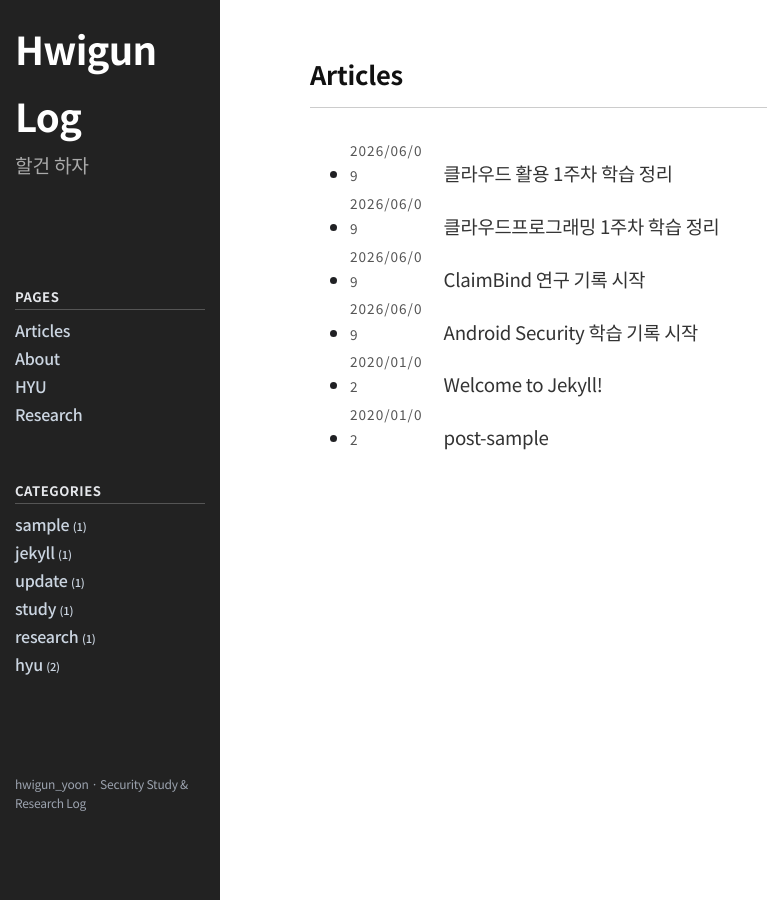
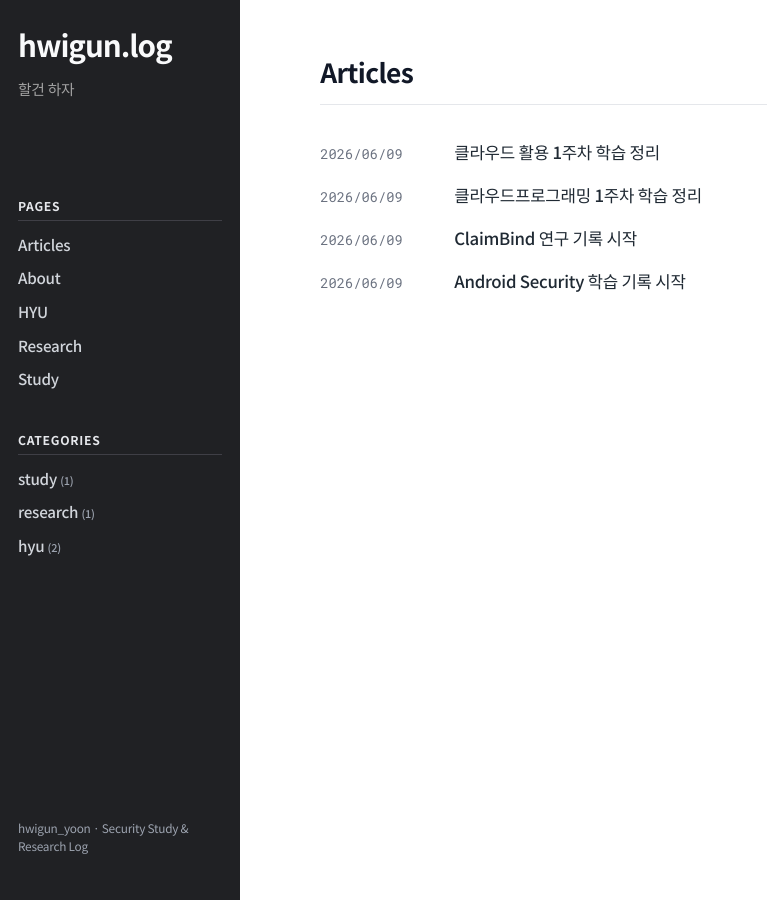
Before and after one commit to Hwigun46/Hwigun46.github.io, a Jekyll site: the page built from index.md, in a window 1280 px wide. Shown: the whole page, without its empty margins (0-767 px from the left). Built offline with Jekyll 4.4.1, drawn with Linux system fonts in a browser that asks for light colours; some web fonts are replaced.

Commit message:
Refine blog typography and responsive layout

```diff
--- a/_config.yml
+++ b/_config.yml
@@ -1,24 +1,4 @@
-# Welcome to Jekyll!
-#
-# This config file is meant for settings that affect your whole blog, values
-# which you are expected to set up once and rarely edit after that. If you find
-# yourself editing this file very often, consider using Jekyll's data files
-# feature for the data you need to update frequently.
-#
-# For technical reasons, this file is *NOT* reloaded automatically when you use
-# 'bundle exec jekyll serve'. If you change this file, please restart the server process.
-#
-# If you need help with YAML syntax, here are some quick references for you:
-# https://learn-the-web.algonquindesign.ca/topics/markdown-yaml-cheat-sheet/#yaml
-# https://learnxinyminutes.com/docs/yaml/
-#
-# Site settings
-# These are used to personalize your new site. If you look in the HTML files,
-# you will see them accessed via {{ site.title }}, {{ site.email }}, and so on.
-# You can create any custom variable you would like, and they will be accessible
-# in the templates via {{ site.myvariable }}.
-
-title: Hwigun Log
+title: hwigun.log
 email: hy010827@naver.com
 description: >- # this means to ignore newlines until "baseurl:"
   할건 하자
@@ -26,8 +6,7 @@
 url: "https://hwigun46.github.io" # the base hostname & protocol for your site, e.g. http://example.com
 github_username: Hwigun46
 highlighter: rouge
-svg:
-  optimize: true
+
 # Build settings
 # theme: minima
 highlighter-theme: monokai
@@ -37,11 +16,13 @@
 category_dir: category/
 tag_dir: tag/
 header_pages:
+  - README.md
   - hyu.md
   - study.md
   - research.md
   - category.md
-
+svg:
+  optimize: true
 # Exclude from processing.
 # The following items will not be processed, by default.
 # Any item listed under the `exclude:` key here will be automatically added to
--- a/public/css/style.css
+++ b/public/css/style.css
@@ -3,66 +3,65 @@
 @import url(syntax/monokai.css);
 
 :root {
-  --blue: #007bff;
-  --indigo: #6610f2;
-  --purple: #6f42c1;
-  --pink: #e83e8c;
-  --red: #dc3545;
-  --orange: #fd7e14;
-  --yellow: #ffc107;
-  --green: #28a745;
-  --teal: #20c997;
-  --cyan: #17a2b8;
-  --white: #fff;
-  --gray: #6c757d;
-  --gray-dark: #343a40;
-  --primary: #007bff;
-  --secondary: #6c757d;
-  --success: #28a745;
-  --info: #17a2b8;
-  --warning: #ffc107;
-  --danger: #dc3545;
-  --light: #f8f9fa;
-  --dark: #343a40;
-  --breakpoint-xs: 0;
-  --breakpoint-sm: 576px;
-  --breakpoint-md: 768px;
-  --breakpoint-lg: 992px;
-  --breakpoint-xl: 1200px;
-  --font-family-sans-serif: "Pretendard", "Noto Sans KR", -apple-system, BlinkMacSystemFont, "Segoe UI", sans-serif;
-  --font-family-monospace: "Roboto Mono", "SFMono-Regular", "Consolas", "Menlo", monospace;
+  --font-sans: "Pretendard", "Noto Sans KR", -apple-system, BlinkMacSystemFont, "Segoe UI", sans-serif;
+  --font-mono: "Roboto Mono", "SFMono-Regular", "Consolas", "Menlo", monospace;
+
+  --color-bg: #ffffff;
+  --color-text: #202124;
+  --color-muted: #6b7280;
+  --color-link: #2563eb;
+  --color-border: #e5e7eb;
+
+  --sidebar-bg: #202124;
+  --sidebar-text: #f9fafb;
+  --sidebar-muted: #a3a3a3;
+  --sidebar-link: #d1d5db;
+  --sidebar-link-hover: #ffffff;
+  --sidebar-border: #3f3f46;
+
+  --content-max-width: 980px;
 }
 
 * {
   box-sizing: border-box;
 }
 
-article, aside, figcaption, figure, footer, header, hgroup, main, nav, section {
+article,
+aside,
+figcaption,
+figure,
+footer,
+header,
+hgroup,
+main,
+nav,
+section {
   display: block;
 }
 
 html {
   height: 100%;
+  font-size: 16px;
 }
 
 body {
   height: 100%;
   margin: 0;
   padding: 0;
-	font-family: "Pretendard", "Noto Sans KR", -apple-system, BlinkMacSystemFont, "Segoe UI", sans-serif;
+  font-family: var(--font-sans);
   font-size: 16px;
   font-weight: 400;
   line-height: 1.75;
   letter-spacing: -0.015em;
-	color: #202124;
-	background-color: #ffffff;
+  color: var(--color-text);
+  background-color: var(--color-bg);
   word-break: keep-all;
   overflow-wrap: break-word;
 }
 
 a {
+  color: var(--color-link);
   text-decoration: none;
-	color: #007bff;
   background-color: transparent;
 }
 
@@ -70,44 +69,41 @@
   text-decoration: underline;
 }
 
-pre {
-	display: block;
-	overflow: auto;
-	margin-bottom: 20px;
-	padding: 14px 16px;
-	line-height: 1.55;
-	border-radius: 6px;
-}
-
-code {
-	font-family: "Roboto Mono", "SFMono-Regular", "Consolas", "Menlo", monospace;
-	font-size: 0.88em;
-	margin: 0;
-}
+/* Layout */
 
 .container {
   min-height: 100%;
   display: flex;
-	justify-content: space-between;
   flex-flow: row nowrap;
 }
 
-.content {
-	/*margin-left: 180px;*/
-	flex: 1 1 auto;
-	padding: 0px 30px;
+.sidebar {
+  display: flex;
+  flex-flow: column nowrap;
+  flex: 0 0 240px;
+  min-height: 100vh;
+  padding: 28px 18px;
+  z-index: 1;
+  background-color: var(--sidebar-bg);
+  color: var(--sidebar-text);
 }
 
-.sidebar {
-	/*position: fixed;*/
-	display: flex;
-	flex-flow: column nowrap;
-	flex: 0 0 220px;
-	padding: 15px;
-	z-index: 1;
-	background-color: #222;
-	color: #fff;
+.content {
+  flex: 1 1 auto;
+  padding: 0 42px;
 }
+
+article {
+  max-width: var(--content-max-width);
+  padding: 0 4%;
+  margin: 0 auto 100px;
+  font-size: 17px;
+  font-weight: 400;
+  line-height: 1.85;
+  letter-spacing: -0.015em;
+}
+
+/* Sidebar */
 
 .sidebar-item {
   display: block;
@@ -115,125 +111,180 @@
 
 .sidebar ul {
   list-style-type: none;
-	padding-inline-start: 0px;
+  padding-inline-start: 0;
+  margin: 0;
+}
+
+.sidebar-header {
+  margin-bottom: 58px;
 }
 
 .sidebar-brand > a {
-	font-size: 240%;
-	font-family: "Pretendard", "Noto Sans KR", -apple-system, BlinkMacSystemFont, "Segoe UI", sans-serif;
+  display: block;
+  font-family: var(--font-sans);
+  font-size: 1.85rem;
   font-weight: 700;
-	letter-spacing: -0.02em;
-	color: #fff;
+  line-height: 1.15;
+  letter-spacing: -0.035em;
+  color: var(--sidebar-text);
+  white-space: nowrap;
+}
+
+.sidebar-brand > a:hover {
+  text-decoration: none;
 }
 
 .lead {
-	font-size: 120%;
-	color: #aaa;
-}
-
-.sidebar-header {
-	margin-bottom: 50px;
+  margin-top: 16px;
+  font-size: 0.92rem;
+  font-weight: 500;
+  line-height: 1.55;
+  color: var(--sidebar-muted);
 }
 
 .sidebar-nav {
-	margin-top: 20px;
+  margin-top: 22px;
+}
+
+.sidebar-nav + .sidebar-nav {
+  margin-top: 34px;
 }
 
 .nav-title {
-	font-size: 0.82rem;
-	font-family: "Pretendard", "Noto Sans KR", sans-serif;
+  margin-bottom: 9px;
+  padding-bottom: 5px;
+  border-bottom: 1px solid var(--sidebar-border);
+  font-family: var(--font-sans);
+  font-size: 0.76rem;
   font-weight: 700;
+  line-height: 1.4;
+  letter-spacing: 0.06em;
   text-transform: uppercase;
-	letter-spacing: 0.04em;
-	border-bottom: 1px solid #555;
-	margin-bottom: 6px;
   color: #e5e7eb;
 }
 
 a.nav-item {
-	font-size: 1rem;
-	font-family: "Pretendard", "Noto Sans KR", sans-serif;
+  display: inline-block;
+  margin: 3px 0;
+  font-family: var(--font-sans);
+  font-size: 0.95rem;
   font-weight: 500;
+  line-height: 1.45;
   text-transform: none;
+  color: var(--sidebar-link);
+}
+
+a.nav-item:hover {
+  color: var(--sidebar-link-hover);
+  text-decoration: none;
+}
+
+.badge {
+  font-size: 0.72em;
+  color: #9ca3af;
+}
+
+.badge::before {
+  content: "(";
+}
+
+.badge::after {
+  content: ")";
+}
+
+.sidebar-footer {
+  margin-top: auto;
+  padding-top: 48px;
+  font-family: var(--font-sans);
+  font-size: 0.74rem;
+  font-weight: 400;
+  line-height: 1.55;
+  color: #9ca3af;
+}
+
+.sidebar-footer a {
   color: #cbd5e1;
 }
 
-a.nav-item:hover { color: #777; }
+/* Home / Post list */
 
-.badge { font-size: 70%; }
-.badge::before { content: "("; }
-.badge::after { content: ")"; }
+.post-list {
+  list-style: none;
+  padding-left: 0;
+  margin-top: 28px;
+}
 
 .post-list > li {
+  display: grid;
+  grid-template-columns: 112px minmax(0, 1fr);
+  column-gap: 22px;
+  align-items: baseline;
+  margin-bottom: 17px;
+}
+
+.post-date {
+  display: block;
+  width: auto;
+  white-space: nowrap;
+  text-transform: none;
+  color: var(--color-muted);
+  letter-spacing: 0;
+  font-size: 0.86rem;
+  font-family: var(--font-mono);
+  line-height: 1.5;
 }
 
 .post-link {
-	margin-left: 10px;
-	font-size: 110%;
-	color: #333;
+  margin-left: 0;
+  font-size: 1.05rem;
+  font-weight: 500;
+  color: #1f2933;
+  line-height: 1.55;
 }
 
-#contact-list li .fa,
-article .share .btn {
-	-o-transition:color .2s ease-out, background 1s ease-in;
-  -ms-transition:color .2s ease-out, background 1s ease-in;
-  -moz-transition:color .2s ease-out, background 1s ease-in;
-  -webkit-transition:color .2s ease-out, background 1s ease-in;
-  transition:color .2s ease-out, background 1s ease-in;
-}
-#contact-list li:hover .fa-twitter, article .share .twitter:hover {
-	color: #00ACEE;
-	border-color: #00ACEE;
-}
-#contact-list li:hover .fa-linkedin {
-	color: #1D87BD;
-}
-#contact-list li:hover .fa-envelope {
-	color: #E93E30;
-}
-#contact-list li:hover .fa-pinterest {
-	color: #CC2127;
-}
-#contact-list li:hover .fa-rss {
-	color: #e74c3c;
-}
-#contact-list-secondary {
-	padding-bottom: 10px;
+.post-link:hover {
+  color: var(--color-link);
 }
 
-article .share .facebook:hover {
-	color: #43609C;
-	border-color: #43609C;
-}
-article .share .gplus:hover {
-	color: #C13929;
-	border-color: #C13929;
+/* Article */
+
+.page-header {
+  color: #111827;
+  text-shadow: none;
 }
 
-.page-header {
-	color: #e74c3c;
-	text-shadow: 1px 1px 1px rgba(150, 150, 150, 1);
+article img {
+  max-width: 100%;
 }
 
-article {
-	padding: 0 6% 0;
-	font-size: 17px;
-	font-weight: 400;
-	margin-bottom: 100px;
-	line-height: 1.85;
-	letter-spacing: -0.015em;
+article.home div a,
+article.home pre a {
+  color: #2c3e50;
 }
 
-article.home div a, article.home pre a { color: #2c3e50; }
-article.home div a:hover, article.home pre a:hover { color: #2c3e50; text-decoration: none; }
-article img { max-width: 100%; }
+article.home div a:hover,
+article.home pre a:hover {
+  color: #2c3e50;
+  text-decoration: none;
+}
 
-blockquote {
-	color: #828282;
-  	border-left: 4px solid #ccc;
-  	padding-left: 10px;
-  	margin: 0;
-  	margin-bottom: 15px;
+header.post-header {
+  padding: 54px 0 14px;
+  margin-bottom: 34px;
+  border-bottom: 1px solid var(--color-border);
+  text-align: center;
+}
+
+header.home {
+  text-align: left;
+}
+
+.post-title {
+  font-size: 1.65rem;
+  color: #111827;
+  font-weight: 700;
+  line-height: 1.35;
+  letter-spacing: -0.025em;
 }
 
 p {
@@ -247,7 +298,7 @@
 article h4,
 article h5,
 article h6 {
-	font-family: "Pretendard", "Noto Sans KR", -apple-system, BlinkMacSystemFont, "Segoe UI", sans-serif;
+  font-family: var(--font-sans);
   color: #1f2933;
   font-weight: 700;
   line-height: 1.35;
@@ -256,43 +307,117 @@
   margin-bottom: 0.8rem;
 }
 
+article h1 {
+  font-size: 1.75rem;
+}
+
+article h2 {
+  font-size: 1.45rem;
+  padding-bottom: 0.25rem;
+  border-bottom: 1px solid #edf0f3;
+}
+
+article h3 {
+  font-size: 1.22rem;
+}
+
 article.home h1 a,
 article.home h2 a,
 article.home h3 a,
 article.home h4 a {
-	color: #f2756a;
+  color: #1f2933;
 }
+
 article.home h1 a:hover,
 article.home h2 a:hover,
 article.home h3 a:hover,
 article.home h4 a:hover {
+  color: var(--color-link);
+}
+
+blockquote {
+  margin: 1.2rem 0;
+  padding: 0.75rem 1rem;
+  color: #4b5563;
+  background: #f9fafb;
+  border-left: 4px solid #d1d5db;
+}
+
+ul,
+ol {
+  padding-left: 1.35rem;
+}
+
+li {
+  margin-bottom: 0.35rem;
+}
+
+/* Code */
+
+pre {
+  display: block;
+  overflow: auto;
+  margin: 1.1rem 0 1.4rem;
+  padding: 14px 16px;
+  line-height: 1.55;
+  border-radius: 8px;
+}
+
+code {
+  font-family: var(--font-mono);
+  font-size: 0.88em;
+  margin: 0;
+}
+
+p code,
+li code {
+  padding: 0.12rem 0.32rem;
+  border-radius: 4px;
+  background: #f3f4f6;
+  color: #111827;
+}
+
+/* Social / legacy */
+
+#contact-list li .fa,
+article .share .btn {
+  transition: color 0.2s ease-out, background 1s ease-in;
+}
+
+#contact-list li:hover .fa-twitter,
+article .share .twitter:hover {
+  color: #00acee;
+  border-color: #00acee;
+}
+
+#contact-list li:hover .fa-linkedin {
+  color: #1d87bd;
+}
+
+#contact-list li:hover .fa-envelope {
+  color: #e93e30;
+}
+
+#contact-list li:hover .fa-pinterest {
+  color: #cc2127;
+}
+
+#contact-list li:hover .fa-rss {
   color: #e74c3c;
 }
 
-header.post-header {
-	padding: 50px 0px 10px 0px;
-	margin-bottom: 30px;
-	border-bottom: 1px solid #ccc;
-	text-align: center;
+#contact-list-secondary {
+  padding-bottom: 10px;
 }
 
-header.home {
-	text-align: left;
+article .share .facebook:hover {
+  color: #43609c;
+  border-color: #43609c;
 }
 
-.post-title {
-	font-size: 1.5em;
-	color: #111;
-	font-weight: bold;
-}
-
-.post-date {
-	text-transform: uppercase;
-	color: #555;
-	letter-spacing: 1px;
-	font-size: 0.8em;
-	display: inline-block;
-	width: 80px;
+article .share .gplus:hover {
+  color: #c13929;
+  border-color: #c13929;
 }
 
 .author .author-image {
@@ -302,58 +427,138 @@
 
 footer {
   padding-top: 15px;
-	font-family: "Pretendard", "Noto Sans KR", sans-serif;
+  font-family: var(--font-sans);
 }
 
-.sidebar-footer {
-	margin-top: 80px;
-	font-size: 0.75em;
-	font-weight: 400;
-	font-family: "Pretendard", "Noto Sans KR", sans-serif;
-	line-height: 1.6;
-	color: #9ca3af;
+/* Tablet */
+
+@media (max-width: 900px) {
+  .sidebar {
+    flex-basis: 220px;
+    padding: 24px 16px;
   }
 
-.sidebar-footer a {
-	color: #ccc;
-}
-
-
-@media (max-width: 576px) {
-	article {
-		font-size: 0.9em;
-		line-height: 1.5;
+  .sidebar-brand > a {
+    font-size: 1.6rem;
   }
 
   .content {
-		padding: 0px;
+    padding: 0 28px;
   }
+
+  article {
+    padding: 0 2%;
+  }
+}
+
+/* Mobile */
+
+@media (max-width: 576px) {
+  body {
+    font-size: 15px;
+    line-height: 1.7;
+  }
+
   .container {
     flex-direction: column;
   }
 
   .sidebar {
-		font-size: 0.8em;
     flex: 0 0 auto;
-		flex-flow: row nowrap;
-		height: auto;
+    min-height: auto;
+    padding: 18px 20px;
+  }
+
+  .sidebar-header {
+    margin-bottom: 18px;
+  }
+
+  .sidebar-brand > a {
+    font-size: 1.55rem;
+    white-space: nowrap;
+  }
+
+  .lead {
+    margin-top: 8px;
+    font-size: 0.86rem;
   }
 
   .sidebar-nav {
-		margin: 0px;
+    margin-top: 18px;
   }
 
-	.sidebar-item {
-		flex: 1 1 auto;
+  .sidebar-nav + .sidebar-nav {
+    margin-top: 22px;
   }
 
-	.sidebar-header {
-		margin-bottom: 0px;
+  .nav-title {
+    font-size: 0.72rem;
+  }
+
+  a.nav-item {
+    font-size: 0.9rem;
+    margin-right: 10px;
+  }
+
+  .sidebar ul li {
+    display: inline-block;
+    margin-right: 10px;
   }
 
   .sidebar-footer {
-		flex: 0 0 0px;
-		visibility: hidden;
     display: none;
   }
+
+  .content {
+    padding: 0 18px;
   }
+
+  article {
+    padding: 0;
+    margin-bottom: 70px;
+    font-size: 0.95rem;
+    line-height: 1.75;
+  }
+
+  header.post-header {
+    padding-top: 34px;
+    margin-bottom: 24px;
+  }
+
+  .post-list {
+    margin-top: 22px;
+  }
+
+  .post-list > li {
+    display: block;
+    margin-bottom: 20px;
+  }
+
+  .post-date {
+    margin-bottom: 4px;
+    font-size: 0.78rem;
+  }
+
+  .post-link {
+    display: block;
+    font-size: 1rem;
+    line-height: 1.5;
+  }
+
+  article h1 {
+    font-size: 1.45rem;
+  }
+
+  article h2 {
+    font-size: 1.25rem;
+  }
+
+  article h3 {
+    font-size: 1.1rem;
+  }
+
+  pre {
+    padding: 12px;
+    font-size: 0.86rem;
+  }
+}
```
Also changed, not shown: _posts/2020-01-02-post1.markdown (deleted, +0 -13 lines), _posts/2020-01-02-welcome-to-jekyll.markdown (deleted, +0 -29 lines), public/css/syntax/README.md (deleted, +0 -22 lines), study.md (added, +41 -0 lines). Lines whose indentation alone changed are shown as unchanged.
